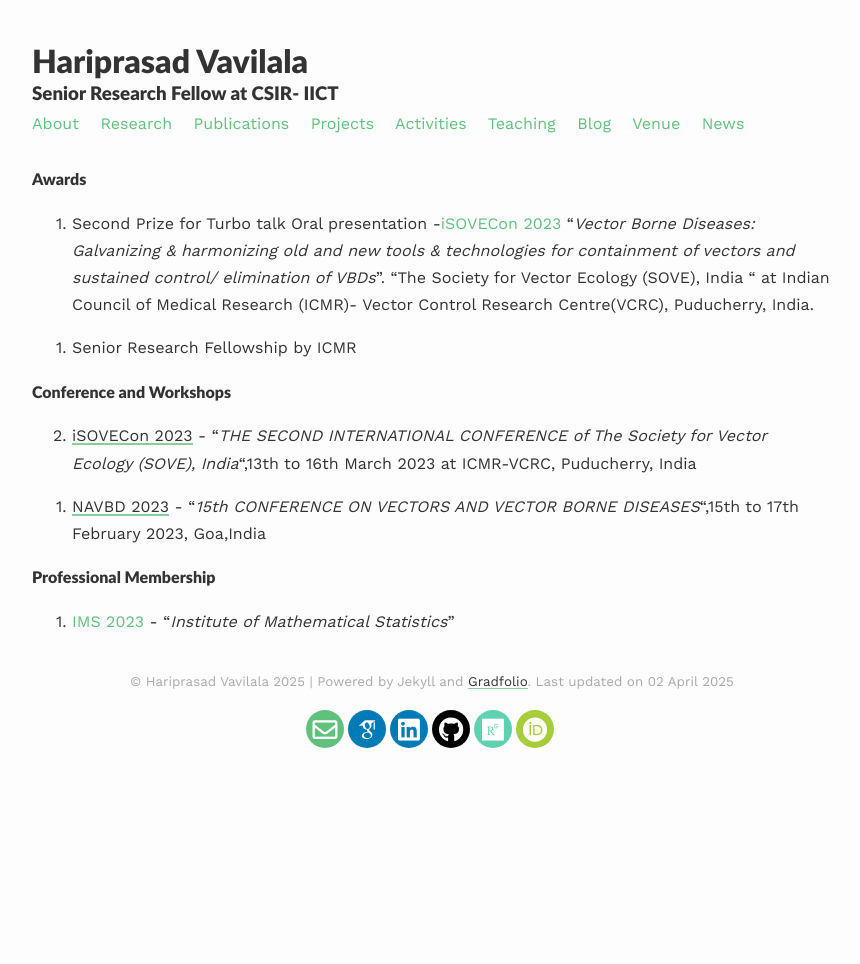
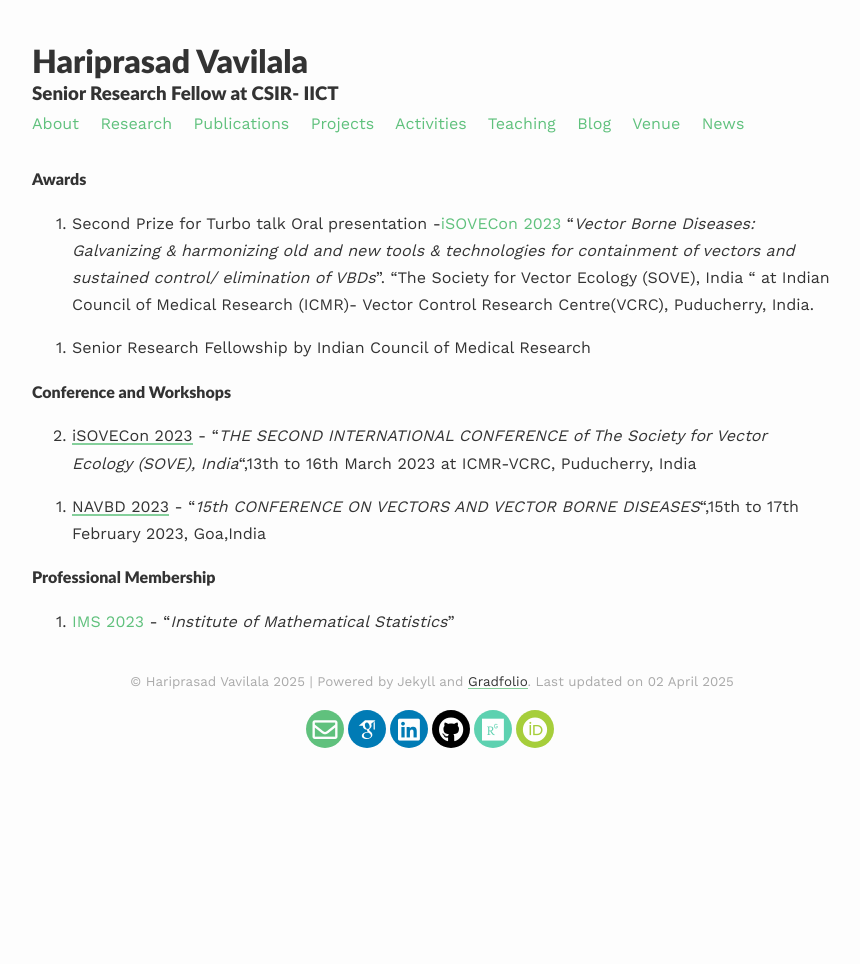
Before and after one commit to hari-stats/CV, a Jekyll site: the page built from _pages/activities.md, in a window 1280 px wide. Shown: the whole page, without its empty margins (208-1068 px from the left). Built offline with Jekyll 4.4.1, drawn with Linux system fonts in a browser that asks for light colours; nearby versions of some CDN libraries; some web fonts are replaced.

Commit message:
Update activities.md

```diff
--- a/_pages/activities.md
+++ b/_pages/activities.md
@@ -10,7 +10,7 @@ published: true
 Galvanizing & harmonizing old and new tools & technologies for containment of vectors and sustained control/ elimination of VBDs*". "The Society for Vector Ecology (SOVE), India " at Indian Council of Medical Research (ICMR)- Vector Control Research Centre(VCRC), Puducherry, India.
 {: reversed="reversed"}
 
-1. Senior Research Fellowship by ICMR
+1. Senior Research Fellowship by Indian Council of Medical Research
 
 #### Conference and Workshops
 0. [iSOVECon 2023](http://www.soveindia.org/downloads/First_Circular_iSOVE_Final_2.pdf) - "<i>THE SECOND INTERNATIONAL CONFERENCE of The Society for Vector Ecology (SOVE), India</i>",13th to 16th March 2023 at ICMR-VCRC, Puducherry, India
```
